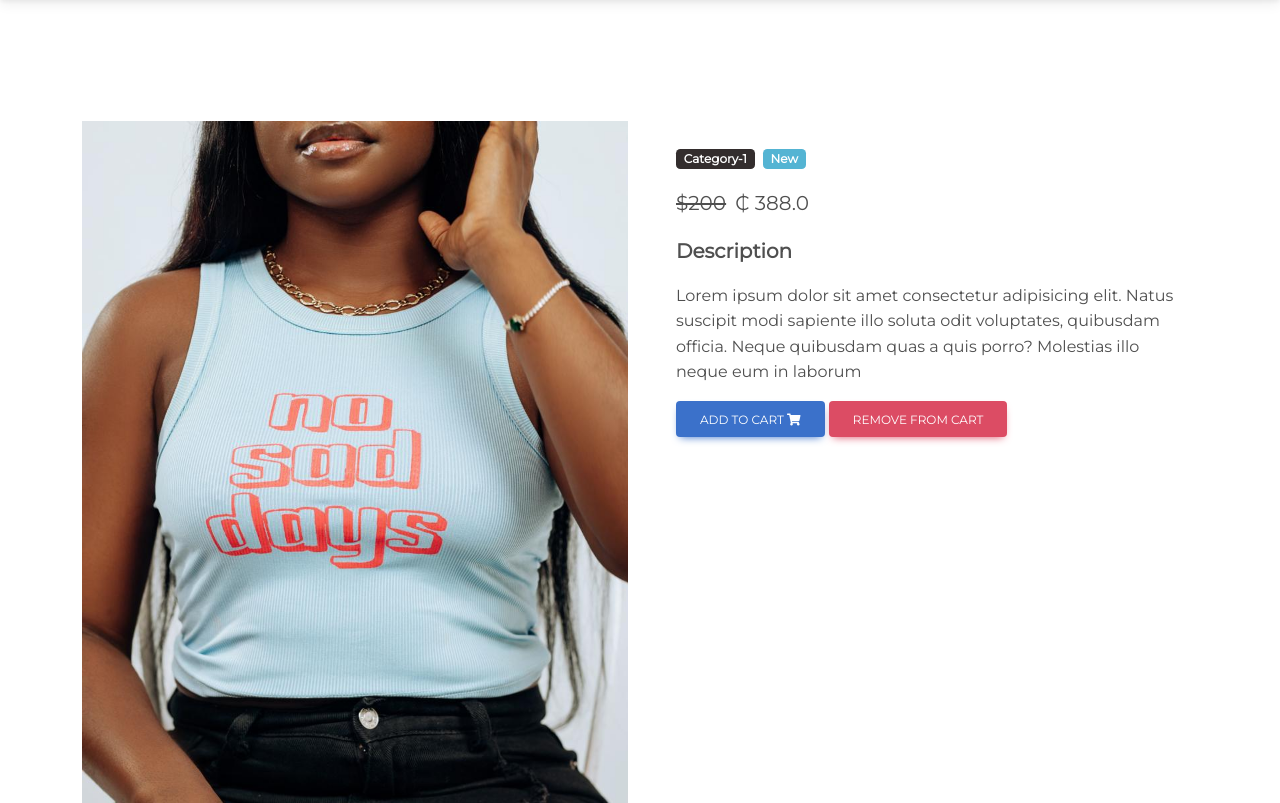
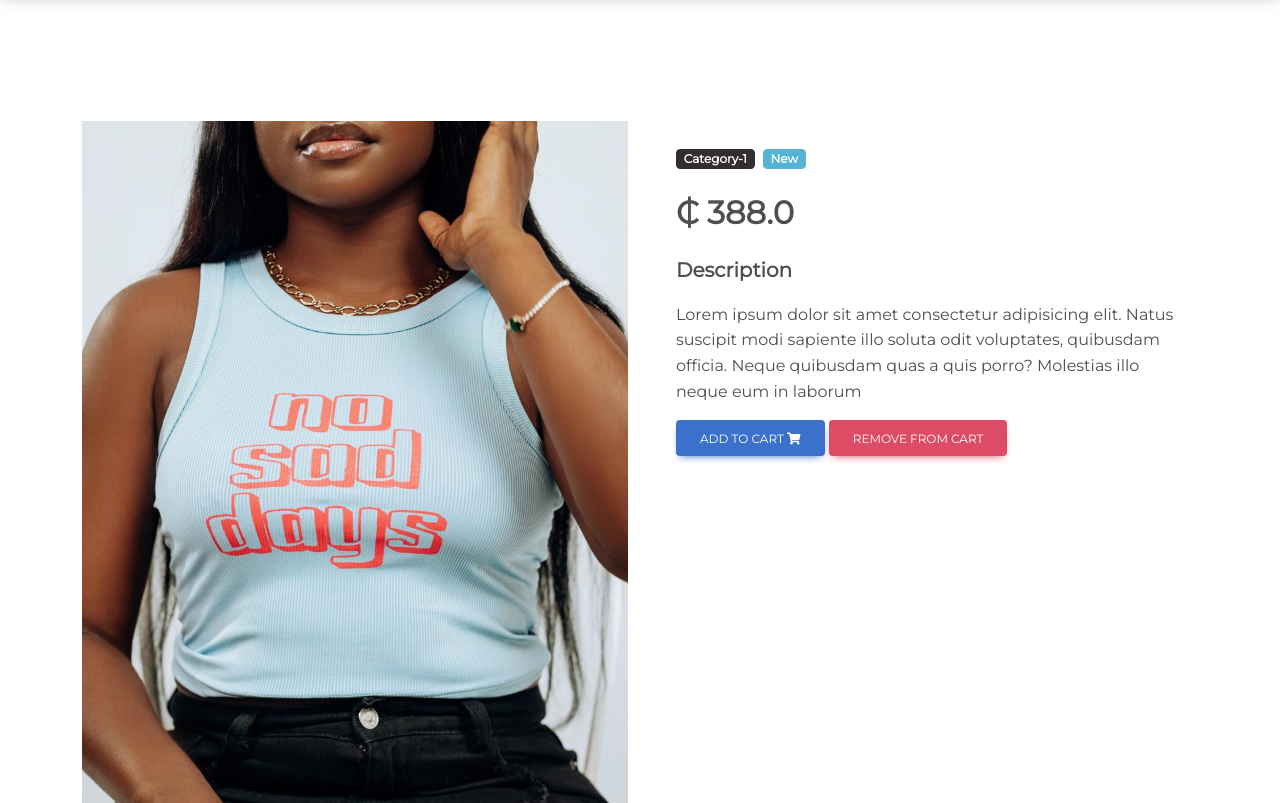
Before and after one commit to derickddo/Django-ecommerce, a Django app: a page that uses templates/product.html in a window 1280 px wide. Shown: the part 47-850 px from the top of the page. Run offline with Django 4.2, Linux system fonts and the light colour scheme; data comes from the database, SQL or seed files in the repository; both versions use the stored data as it was before the commit; some libraries are stand-ins or nearby versions.

Commit message:
modification

```diff
--- a/e_commerce_app/admin.py
+++ b/e_commerce_app/admin.py
@@ -46,6 +46,7 @@ class OrderAdmin(admin.ModelAdmin):
         'received',
         'payment',
         'ref_code',
+
 
 
     ]
--- a/e_commerce_app/models.py
+++ b/e_commerce_app/models.py
@@ -17,7 +17,6 @@ class Category(models.Model):
 class Item(models.Model):
     title = models.CharField(max_length=100)
     price = models.FloatField()
-    discount_price = models.FloatField(blank=True, null=True)
     category = models.ForeignKey(Category, on_delete=models.DO_NOTHING)
     slug = models.SlugField(null=True, blank=True, unique=True)
     description = models.TextField(blank=True, null=True)
@@ -87,16 +86,6 @@ class OrderItem(models.Model):
     def get_total_item_price(self):
         return self.quantity * self.item.price
 
-    def get_total_discount_item_price(self):
-        return self.quantity * self.item.discount_price
-
-    def get_amount_saved(self):
-        return self.get_total_item_price() - self.get_total_discount_item_price()
-
-    def get_final_price(self):
-        if self.item.discount_price:
-            return self.get_total_discount_item_price()
-        return self.get_total_item_price()
 
     class Meta:
         db_table = 'order_item'
@@ -118,9 +107,7 @@ class Order(models.Model):
     def get_total(self):
         total = 0
         for order_item in self.items.all():
-            total += order_item.get_final_price()
-        # if self.coupon:
-        #     total -= self.coupon.amount
+            total += order_item.get_total_item_price()
         return total
 
     class Meta:
--- a/templates/order_snippet.html
+++ b/templates/order_snippet.html
@@ -14,7 +14,7 @@
                 <h6 class="my-0">{{ order_item.quantity }} x {{ order_item.item.title}}</h6>
                 <small class="text-muted">{{ order_item.item.description|truncatewords:5}}</small>
             </div>
-            <span class="text-muted">&#x20B5 {{ order_item.get_final_price }}</span>
+            <span class="text-muted">&#x20B5 {{ order_item.get_total_item_price }}</span>
         </li>
         {% endfor %}
 
--- a/templates/order_summary.html
+++ b/templates/order_summary.html
@@ -2,7 +2,7 @@
 
 {% block content %}
   <main class="order-summary-main">
-    <div class="container">
+    <div class="container my-5">
 
         <div class="table-responsive text-nowrap">
         <h2>Order Summary</h2>
--- a/templates/product.html
+++ b/templates/product.html
@@ -27,10 +27,8 @@
                   </div>
 
                   <p class="lead">
-                      <span class="me-1">
-                          <del>$200</del>
-                      </span>
-                      <span class=""> &#x20B5 {{object.price}}</span>
+
+                      <span style="font-weight: bold; font-size: 2rem;"> &#x20B5 {{object.price}}</span>
                   </p>
 
                   <strong><p style="font-size: 20px;">Description</p></strong>
```
Also changed, not shown: db.sqlite3, 1 other file. Lines whose indentation alone changed are shown as unchanged.
